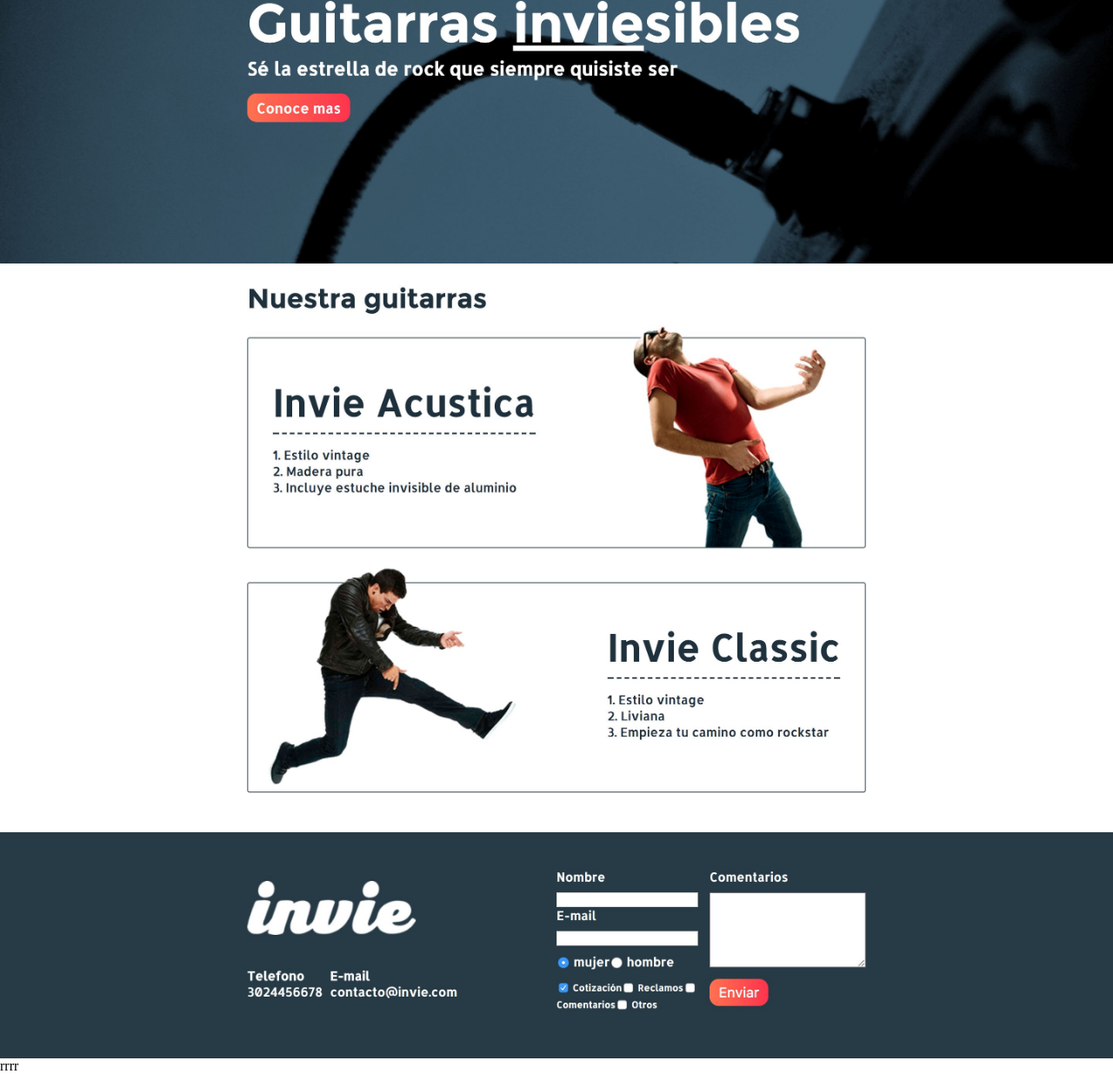
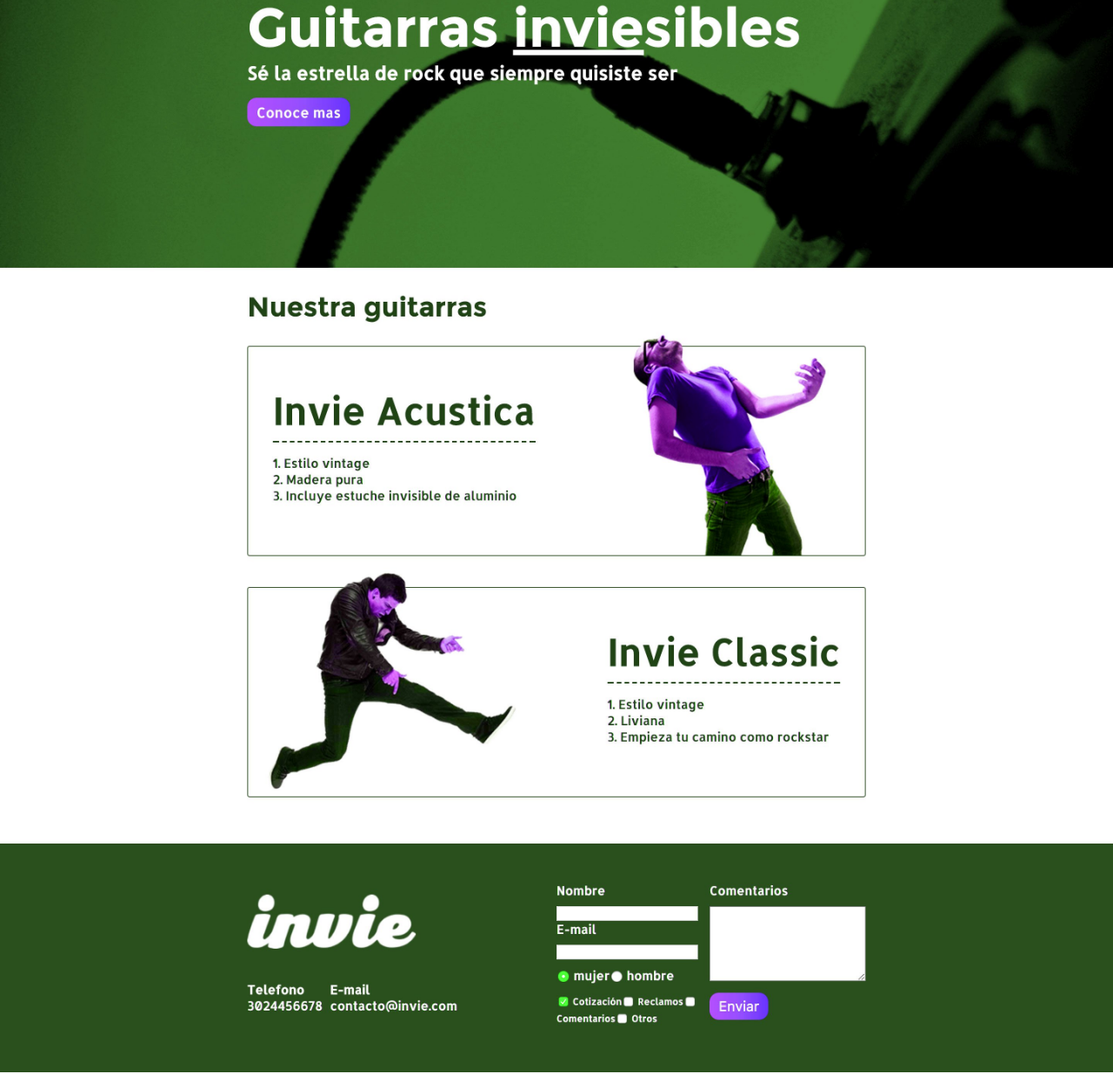
Before and after one commit to bl3r3/invie-github, a plain HTML site: page index.html in a window 1280 px wide. Shown: the part 172-1407 px from the top of the page at 87% size. Drawn offline with Linux system fonts and the light colour scheme.

Commit message:
Nueva version de invie verde

```diff
--- a/index.html
+++ b/index.html
@@ -15,12 +15,7 @@
 </head>
 <body>
 	<header>
-		<img src="header.jpg" alt="">
-		<img src="hero.jpg" alt="">
-		<img src="acustica.jpg" alt="">
-		<img src="clasica.jpg" alt="">
-		<img src="footer.jpg" alt="">
-		rrrr
+		<img src="nueva-version.jpg" alt="">
 	</header>
 </body>
 </html>
```
Also changed, not shown: nueva-version.jpg (added).
